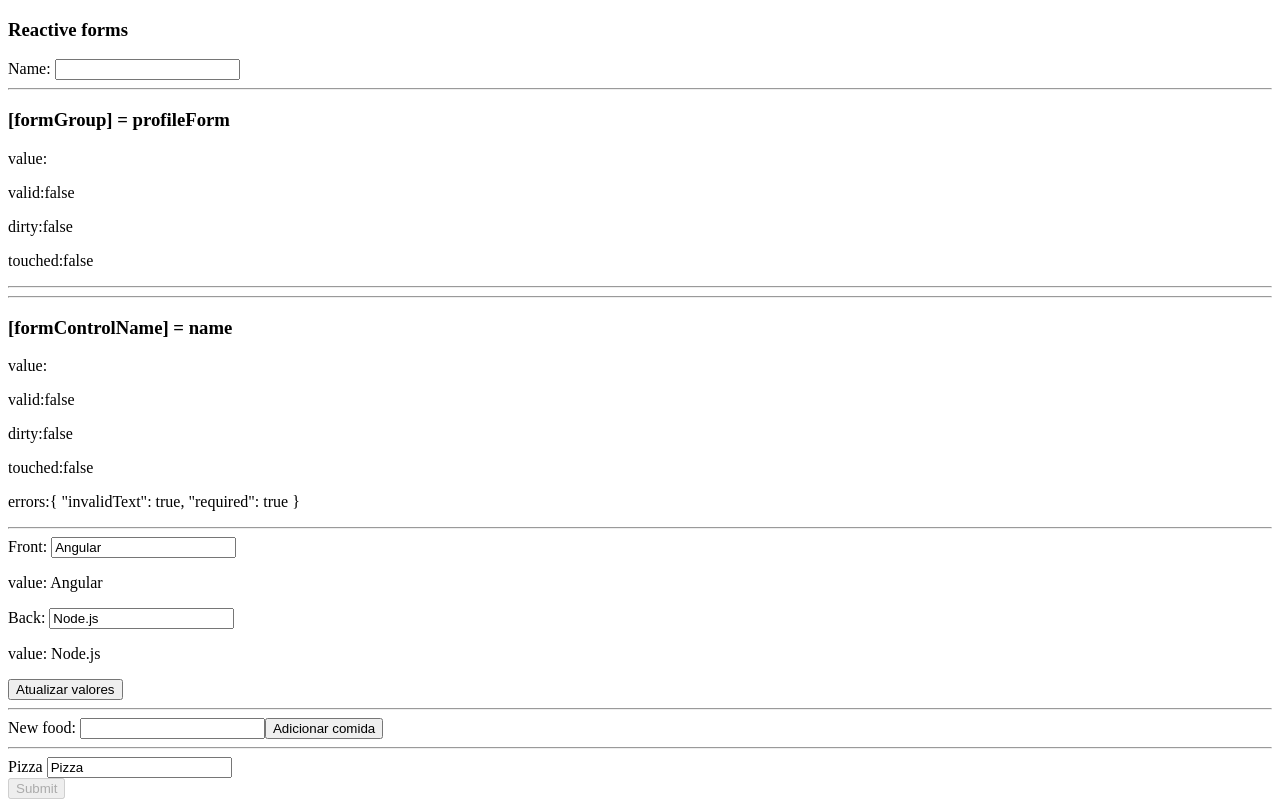
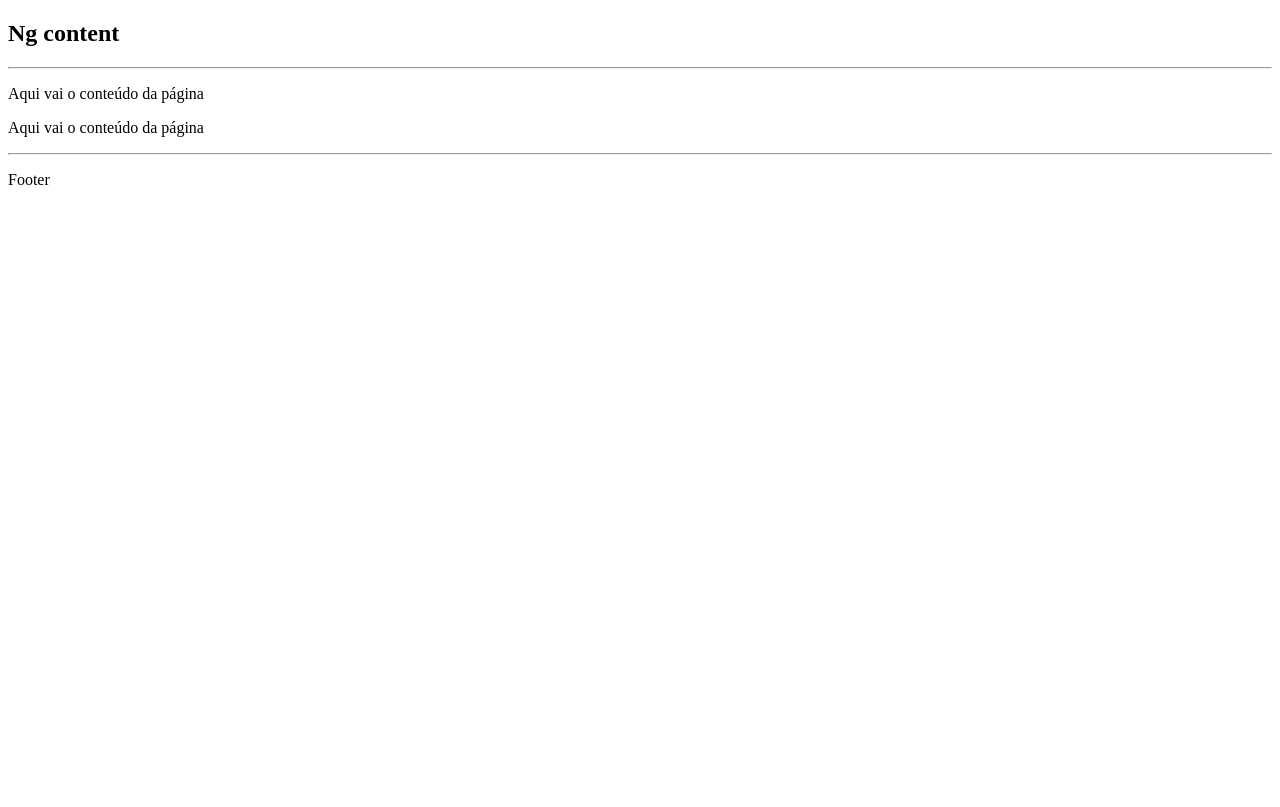
Before and after one commit to mathvsk/meu-primeiro-projeto, an Angular app: page / in a window 1280 px wide. Built offline with nearby package versions, Linux system fonts and the light colour scheme.

Commit message:
feat: aplicar conceito do "ng-content"

```diff
--- a/src/app/app.component.ts
+++ b/src/app/app.component.ts
@@ -10,11 +10,12 @@ import { PaiOuMaeComponent } from "./components/comunicacao-entre-components/pai
 import { AngularPipesComponent } from "./components/pipes/angular-pipes/angular-pipes.component";
 import { TemplateDrivenFormsComponent } from "./components/forms/template-driven-forms/template-driven-forms.component";
 import { ReactiveFormsComponent } from "./components/forms/reactive-forms/reactive-forms.component";
+import { ContentComponent } from "./components/content/content.component";
 
 @Component({
   selector: 'app-root',
   standalone: true,
-  imports: [RouterOutlet, NewComponentComponent, TemplateBindingComponent, TemplateVariablesComponent, TemplateDeferrableViewsComponent, SignalsComponent, PaiOuMaeComponent, AngularPipesComponent, TemplateDrivenFormsComponent, ReactiveFormsComponent],
+  imports: [RouterOutlet, NewComponentComponent, TemplateBindingComponent, TemplateVariablesComponent, TemplateDeferrableViewsComponent, SignalsComponent, PaiOuMaeComponent, AngularPipesComponent, TemplateDrivenFormsComponent, ReactiveFormsComponent, ContentComponent],
   template: `
     <router-outlet />
     <!-- <app-new-component />
@@ -25,7 +26,18 @@ import { ReactiveFormsComponent } from "./components/forms/reactive-forms/reacti
     <!-- <app-pai-ou-mae /> -->
     <!-- <app-angular-pipes /> -->
     <!-- <app-template-driven-forms /> -->
-    <app-reactive-forms />
+    <!-- <app-rective-forms /> -->
+    <app-content>
+      <p selector>
+        Aqui vai o conteúdo da página
+      </p>
+      <p selector>
+        Aqui vai o conteúdo da página
+      </p>
+      <p class="footer">
+        Footer
+      </p>
+    </app-content>
   `,
 })
 export class AppComponent {}
--- /dev/null
+++ b/src/app/components/content/content.component.html
@@ -0,0 +1,5 @@
+<h2>Ng content</h2>
+<hr>
+<ng-content select="[selector]"></ng-content>
+<hr>
+<ng-content select=".footer"></ng-content>
```
Also changed, not shown: src/app/components/content/content.component.ts (added, +12 -0 lines), src/app/components/content/content.component.scss (added), 1 other file (tests, documents, lock files or other folders).
